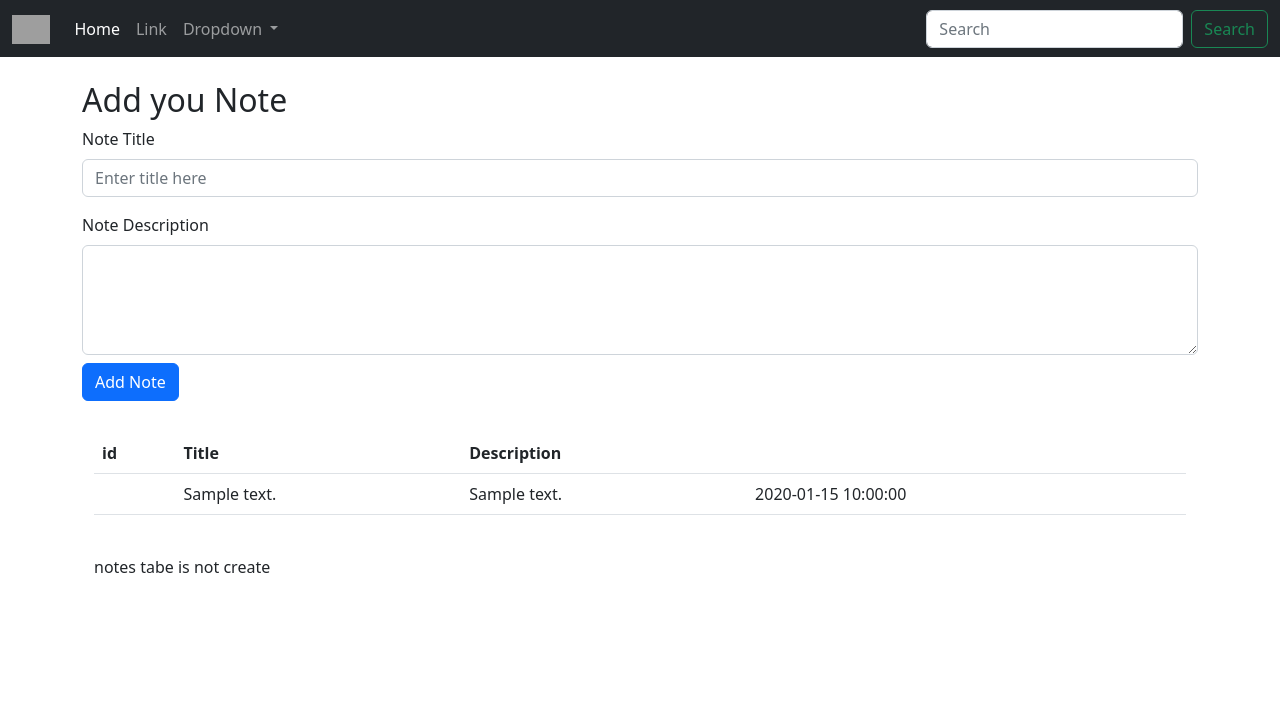
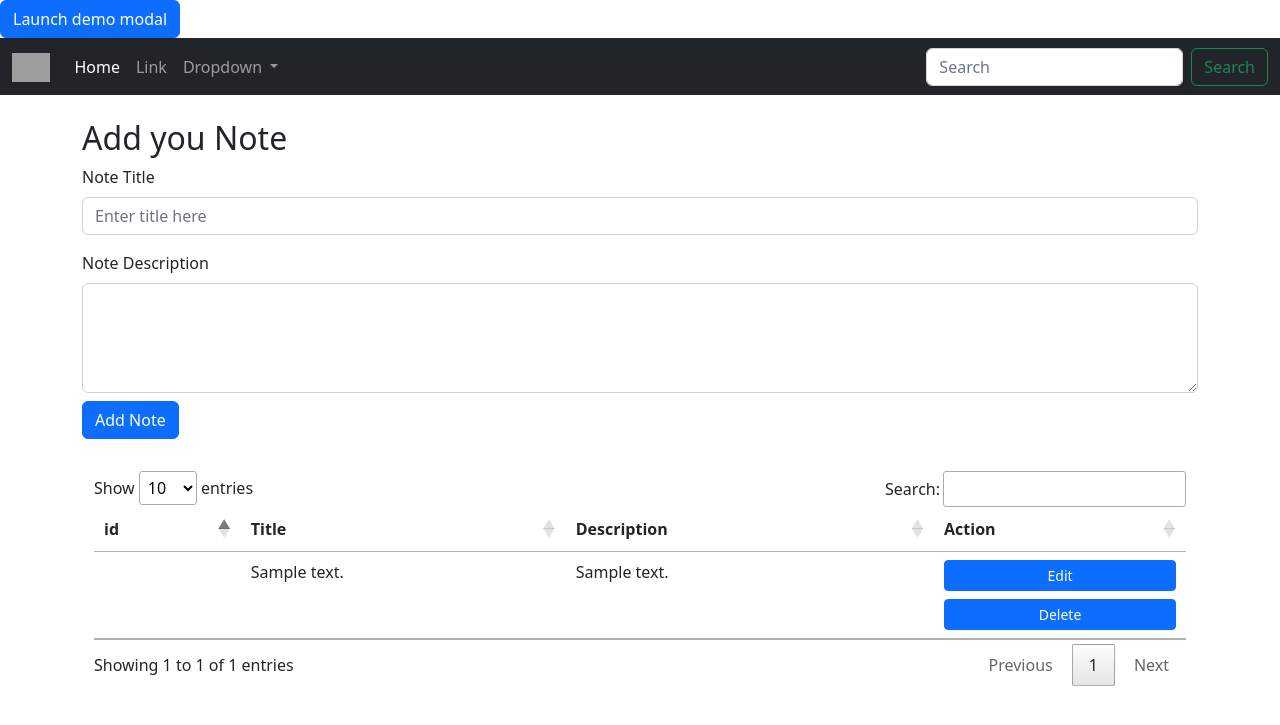
Before and after one commit to AliHasan-Scientist/Complete-Fundamentals-Of-PHP, a PHP site: page /Notestaker.php in a window 1280 px wide. Shown: the top 725 px of the page. Run offline with PHP 8.4, Linux system fonts and the light colour scheme; tables that the repository leaves empty or names only in its code hold one stand-in row (values such as "Sample post"); data that the repository does not hold is empty; some libraries are stand-ins or nearby versions; grey boxes are pictures that could not be loaded.

Commit message:
Note-TakerApp -> [ Updated ]

```diff
--- a/12.Project1-Notestaker/Notestaker.php
+++ b/12.Project1-Notestaker/Notestaker.php
@@ -7,23 +7,76 @@
 	<title>iNote-Taker</title>
 	<link href="https://cdn.jsdelivr.net/npm/bootstrap@5.2.0/dist/css/bootstrap.min.css" rel="stylesheet"
 		integrity="sha384-gH2yIJqKdNHPEq0n4Mqa/HGKIhSkIHeL5AyhkYV8i59U5AR6csBvApHHNl/vI1Bx" crossorigin="anonymous">
+	<link rel="stylesheet" href="//cdn.datatables.net/1.10.20/css/jquery.dataTables.min.css">
 </head>
 
 <body>
-  <!-- add data into the table -->
-  <?php
+	<!-- Edit Modal opern here -->
+	<!-- Button trigger modal -->
+	<!-- Button trigger modal -->
+	<!-- Button trigger modal -->
+<button type="button" class="btn btn-primary" data-bs-toggle="modal" data-bs-target="#exampleModal">
+  Launch demo modal
+</button>
+
+<!-- Modal -->
+<div class="modal fade" id="exampleModal" tabindex="-1" aria-labelledby="exampleModalLabel" aria-hidden="true">
+  <div class="modal-dialog">
+    <div class="modal-content">
+      <div class="modal-header">
+        <h5 class="modal-title" id="exampleModalLabel">Modal title</h5>
+        <button type="button" class="btn-close" data-bs-dismiss="modal" aria-label="Close"></button>
+      </div>
+      <div class="modal-body">
+        <div class="container">
+		<form action="<?php $_SERVER["PHP_SELF"] ?>" method="post">
+				<label for="Note_Title" class="form-label">Note Title</label>
+				<input type="text" class="form-control" id="Note_Title_Edit" placeholder="Enter title here"
+					name="Note_Title">
+		</div>
+		<div class="mb-3">
+			<label for="Note_Description" class="form-label">Note Description</label>
+			<textarea class="form-control" id="Note_Description_Edit" rows="4" name="Note_Description"></textarea>
+			<button type="submit" class="btn btn-primary my-2" name="save_notes">Add Note</button>
+			</form>
+		</div>
+      </div>
+      <div class="modal-footer">
+        <button type="button" class="btn btn-secondary" data-bs-dismiss="modal">Close</button>
+        <button type="button" class="btn btn-primary">Save changes</button>
+      </div>
+	  <!-- update recor -->
+	  <?php
+  $notes_inserted_check=false;
+if (isset($_POST['save_notes'])) {
+  include('db_connection.php');
+  $notes_title=$_POST["Note_Title_Edit"];
+  $notes_description=$_POST["Note_Description_Edit"];
+ $add_notes_data="UPDATE `notes_data` SET `notes_tilte` = '$notes_title', `notes_description` = '$notes_description' WHERE `notes_data`.`notes_Id` = 3; ";
+$notes_inserted=mysqli_query($conn,$add_notes_data);
+$notes_inserted_check = ($notes_inserted) ? true : "note insertion error";
+}
+
+?>
+    </div>
+  </div>
+</div>
+
+
+
+
+
+
+	<!-- add data into the table -->
+	<?php
+  $notes_inserted_check=false;
 if (isset($_POST['save_notes'])) {
   include('db_connection.php');
   $notes_title=$_POST["Note_Title"];
   $notes_description=$_POST["Note_Description"];
  $add_notes_data="INSERT INTO `notes_data` (`notes_tilte`, `notes_description`) VALUES ('$notes_title','$notes_description');";
 $notes_inserted=mysqli_query($conn,$add_notes_data);
-$notes_inserted_check = ($notes_inserted) ? '<div class=" mb-0 alert alert-success alert-dismissible fade show" role="alert">
-Form is successfully submitted
-<button type="button" class="btn-close" data-bs-dismiss="alert" aria-label="Close"></button>
-</div>' : "note insertion error";
-echo $notes_inserted_check;
-
+$notes_inserted_check = ($notes_inserted) ? true : "note insertion error";
 }
 
 ?>
@@ -67,6 +120,16 @@ echo $notes_inserted_check;
 			</div>
 		</div>
 	</nav>
+	<?php
+  if ($notes_inserted_check) {
+echo '<div class=" mb-0 alert alert-success alert-dismissible fade show" role="alert">
+Form is successfully submitted
+<button type="button" class="btn-close" data-bs-dismiss="alert" aria-label="Close"></button>
+</div>';
+
+  }
+
+  ?>
 	<!-- form -->
 	<?php
 
@@ -90,13 +153,13 @@ echo $notes_inserted_check;
 			<div class="container">
 
 				<!-- list the items  -->
-				<table class="table">
+				<table class="table" id="myTable">
 					<thead>
 						<tr>
 							<th scope="col">id</th>
 							<th scope="col">Title</th>
 							<th scope="col">Description</th>
-							<th scope="col"></th>
+							<th scope="col">Action</th>
 						</tr>
 					</thead>
 					<tbody>
@@ -113,12 +176,16 @@ while ($rows = mysqli_fetch_assoc($founded_notes_data)) {
   <th scope='row'>".$rows['notes_Id']."</th>
   <td>".$rows['notes_tilte']."</td>
   <td>".$rows['notes_description']."</td>
-  <td>".$rows['create_time']."</td>
-</tr>";
+  <td>
+  <div class='d-grid gap-2 '>
+  <button type='button' class='edit btn btn-sm btn-primary'>Edit</button>
+  <button type='button' class='delete btn btn-sm btn-primary'>Delete</button>
+</div>
+</td>
+   </tr>";
 
-}
+};
 ?>
-
 					</tbody>
 				</table>
 
@@ -126,13 +193,41 @@ while ($rows = mysqli_fetch_assoc($founded_notes_data)) {
   // create a Note Taker table;
   $create_note_query="CREATE TABLE `notes-taker`.`notes_data` (`notes_Id` INT(200) NOT NULL AUTO_INCREMENT , `notes_tilte` VARCHAR(1000) NOT NULL , `notes_description` TEXT NOT NULL , `create_time` TIMESTAMP NOT NULL , PRIMARY KEY (`notes_Id`)) ENGINE = InnoDB;";
   $note_added= mysqli_query($conn,$create_note_query);
-  $note_added_check = ($note_added) ? "<br>notes table is create" : "<br>notes tabe is not create" ;
+  $note_added_check = ($note_added) ? "" : "" ;
   echo $note_added_check;
    ?>
 			</div>
 
 		</div>
 	</div>
+
+
+	<!-- Optional JavaScript -->
+	<!-- jQuery first, then Popper.js, then Bootstrap JS -->
+	<script src="https://code.jquery.com/jquery-3.4.1.slim.min.js"
+		integrity="sha384-J6qa4849blE2+poT4WnyKhv5vZF5SrPo0iEjwBvKU7imGFAV0wwj1yYfoRSJoZ+n" crossorigin="anonymous">
+	</script>
+	<script src="https://cdn.jsdelivr.net/npm/popper.js@1.16.0/dist/umd/popper.min.js"
+		integrity="sha384-Q6E9RHvbIyZFJoft+2mJbHaEWldlvI9IOYy5n3zV9zzTtmI3UksdQRVvoxMfooAo" crossorigin="anonymous">
+	</script>
+	<script src="//cdn.datatables.net/1.10.20/js/jquery.dataTables.min.js"></script>
+	<script>
+	$(document).ready(function() {
+		$('#myTable').DataTable();
+
+	});
+	edits = document.getElementsByClassName('edit')
+
+	Array.from(edits).forEach((element) => {
+		element.addEventListener("click", (e) => {
+			console.log(e.target.parentNode.parentNode.parentNode);
+			tr = e.target.parentNode.parentNode.parentNode;
+			title = tr.getElementsByTagName("td")[0].innerText;
+			description = tr.getElementsByTagName("td")[1].innerText;
+			console.log(title);
+		})
+	});
+	</script>
 	<script src="https://cdn.jsdelivr.net/npm/@popperjs/core@2.11.5/dist/umd/popper.min.js"
 		integrity="sha384-Xe+8cL9oJa6tN/veChSP7q+mnSPaj5Bcu9mPX5F5xIGE0DVittaqT5lorf0EI7Vk" crossorigin="anonymous">
 	</script>
```
